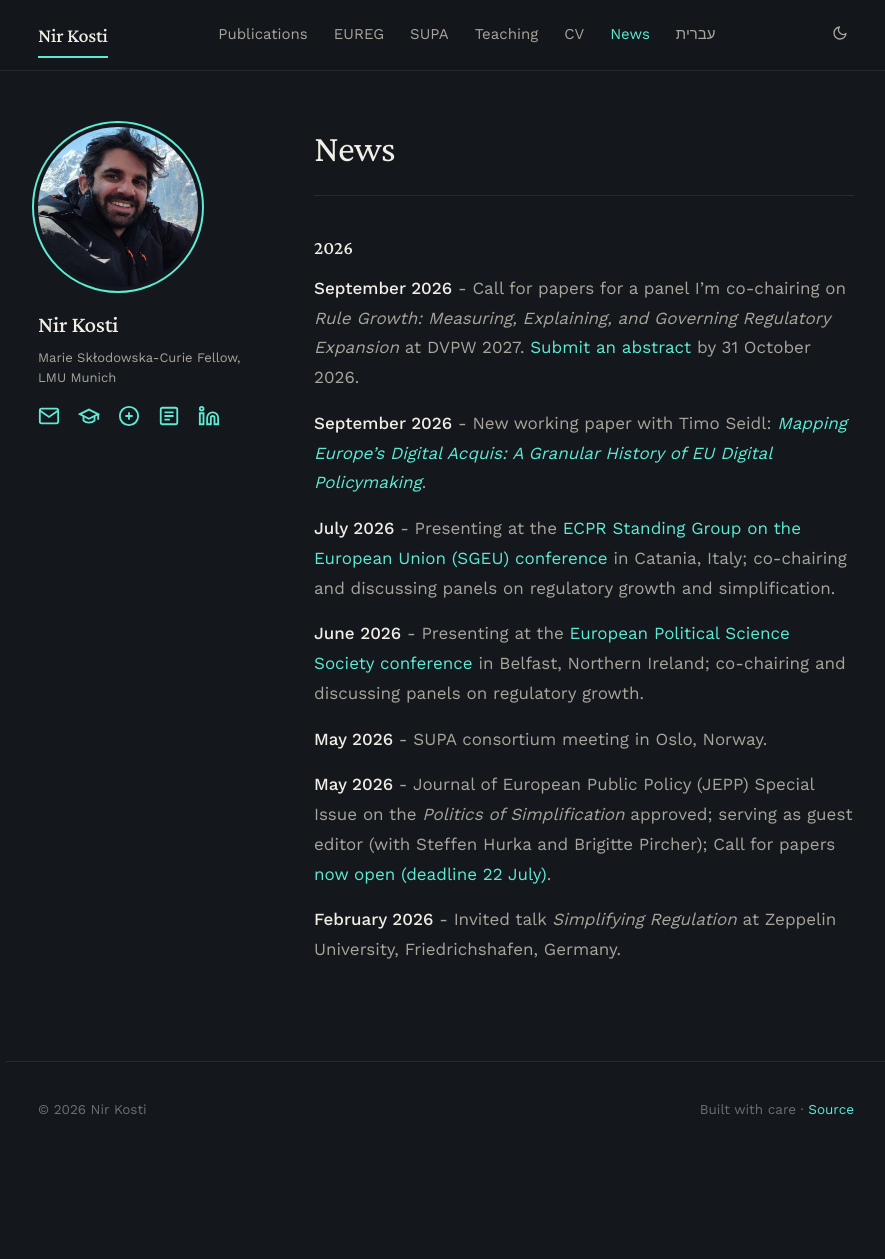
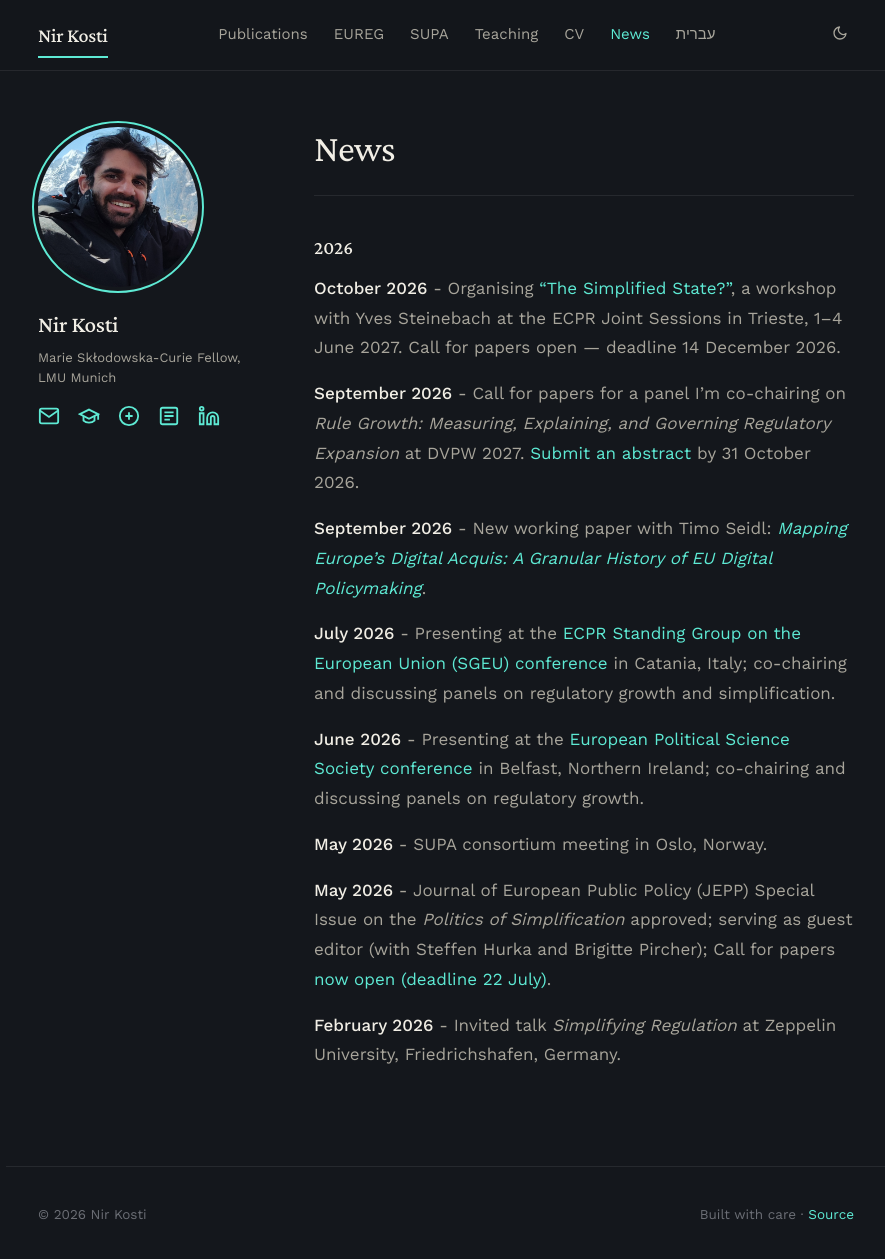
Before and after one commit to NirKosti/nirkosti.github.io, a Jekyll site: the page built from _pages/news.md, in a window 1280 px wide and 1262 px high. Shown: the top 1259 px of the window, without its empty margins (194-1079 px from the left). Built offline with Jekyll 4.4.1, drawn with Linux system fonts in a browser that asks for light colours.

Commit message:
Update news.md

```diff
--- a/_pages/news.md
+++ b/_pages/news.md
@@ -5,6 +5,8 @@ permalink: /news/
 ---
 
 ### 2026
+**October 2026** - Organising ["The Simplified State?"](https://ecpr.eu/Events/Event/WorkshopDetails/18071), a workshop with Yves Steinebach at the ECPR Joint Sessions in Trieste, 1–4 June 2027. Call for papers open — deadline 14 December 2026.
+
 **September 2026** - Call for papers for a panel I'm co-chairing on *Rule Growth: Measuring, Explaining, and Governing Regulatory Expansion* at DVPW 2027. [Submit an abstract](https://meine.dvpw.de/einreichungen/) by 31 October 2026.
 
 **September 2026** - New working paper with Timo Seidl: [*Mapping Europe's Digital Acquis: A Granular History of EU Digital Policymaking*](https://osf.io/7hv94_v1).
```
